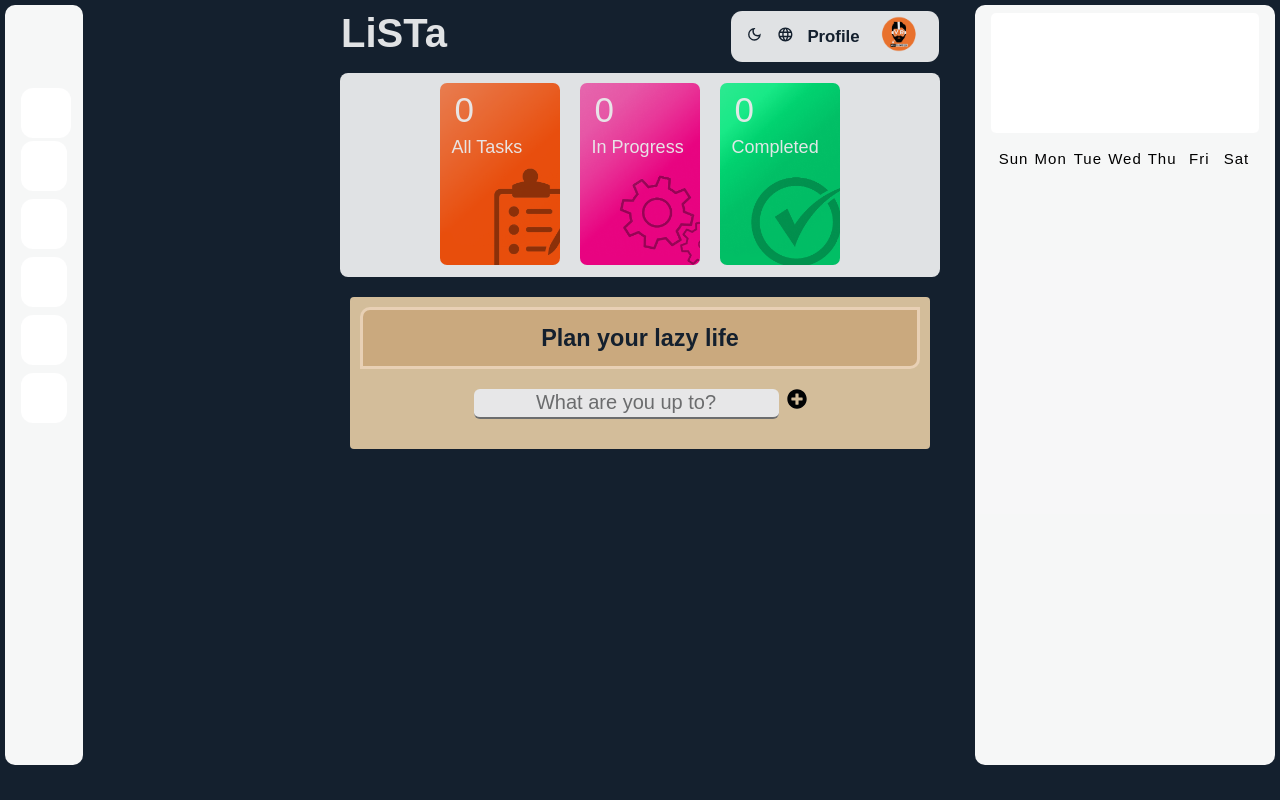
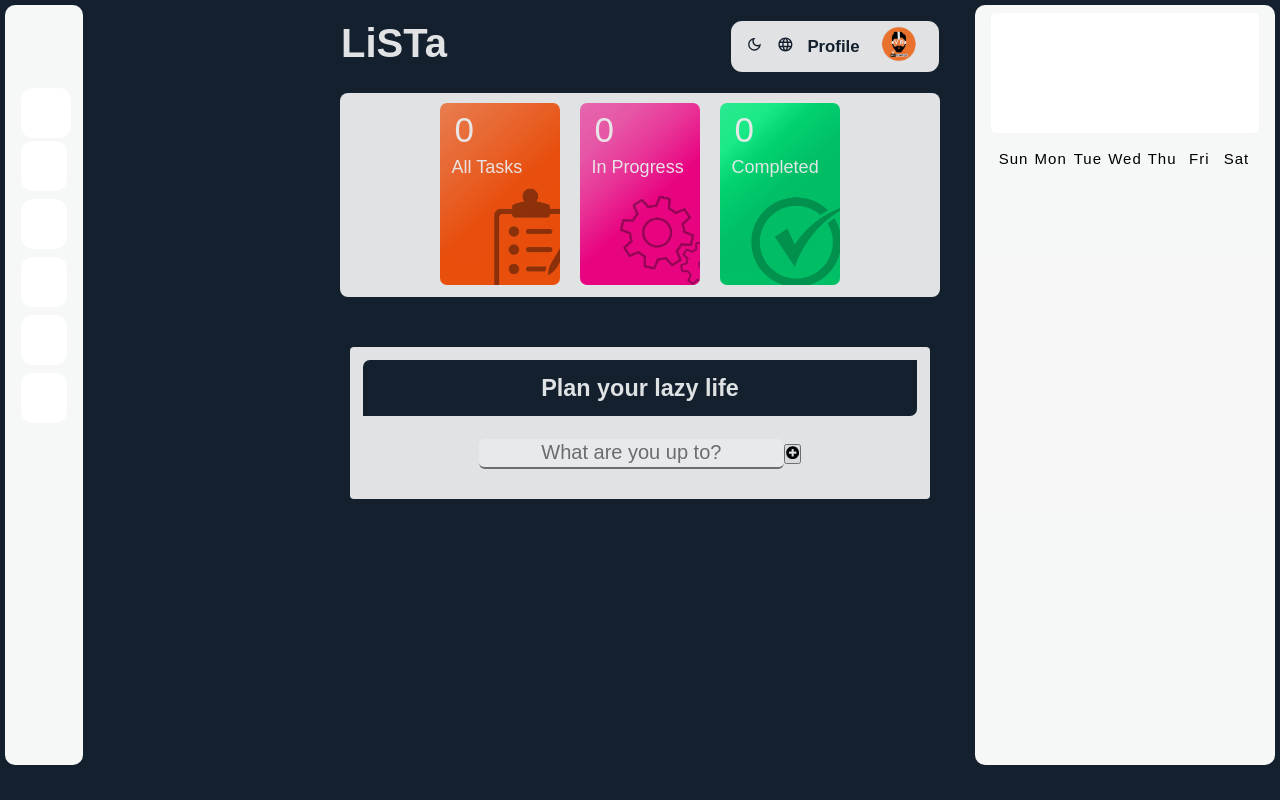
Before and after one commit to ODEH67/ToDo_List_React, a React (Create React App) app in the folder todo-list/: page / in a window 1280 px wide. Built offline with nearby package versions, Linux system fonts and the light colour scheme.

Commit message:
final_push_1

```diff
--- a/todo-list/src/App.js
+++ b/todo-list/src/App.js
@@ -11,7 +11,7 @@ import {MdOutlineLanguage} from 'react-icons/md'
 
 
 export default function App() {
-  return (
+return (
 <>
     <main>
         <header>
--- a/todo-list/src/TodoList_odeh_1.css
+++ b/todo-list/src/TodoList_odeh_1.css
@@ -26,12 +26,8 @@ body {
 main {
     display: flex;
     flex-direction: column;
-    padding: 1em;
+    padding: 2em;
     font-family: 'Roboto', sans-serif;
-    /* max-width: 50em; */
-    /* color:rgb(255, 255, 255); */
-    /* margin-left: 10em; */
-    /* margin-right: 2em; */
 }
 
 header {
@@ -84,7 +80,7 @@ header {
 
 .body_container {
     /* width: 50em; */
-    padding: 1em 0em;
+    padding: 2em 0em;
 }
 
 
@@ -113,15 +109,6 @@ text-decoration: none;
 position: relative;
 padding: 0em 1em;
 }
-
-/* .cat_1, .cat_2, .cat_3, .cat_4 {
-    color: rgb(255, 255, 255);
-    border-radius: 0.5em;
-    padding: 3em 1em;
-    font-size: 1.5em;
-    font-weight: bold;
-    margin: 0em 1em 0.5em;
-} */
 
 
 .categories h1 {
@@ -169,24 +156,9 @@ padding: 0em 1em;
     flex-direction: column;
     /* justify-content:space-around; */
     /* flex-wrap: wrap; */
-    padding: 2em 1em;
+    padding: 5em 1em;
     gap: 1em;
     justify-content:center;
-}
-
-
-.list_add {
-    color: var(--primary-color);
-    background-color: var(--secondary-color);
-    padding: 2em 1.5em;
-    margin: 1em 0.1em;
-    opacity: 90%;
-    align-items: center;
-
-    display: flex;
-    flex-direction: column;
-    font-size: 1em;
-    border-radius: 0.4em;
 }
 
 .list a {
@@ -195,40 +167,15 @@ padding: 0em 1em;
 }
 
 
-.list_add img{
-    opacity: 40%;
-    width: 7em;
-    margin: 1em;
-}
+.list_new {
+    color: var(--primary-color);
+    background-color: var(--secondary-color);
 
-/* .list_new {
-    color: rgba(24, 24, 24, 0.893);
-    background-color: aliceblue;
     border-radius: 0.2em;
-    padding: 0em 0.5em 0.5em;
+    padding: 0.5em 0.5em;
     opacity: 90%;
     text-align: center;
     font-size: 2em;
-    max-width: 7.2em;
-    min-width: 7.2em;
-} */
-
-/** class list new for templates **/
-
-.list_new {
-    color: var(--primary-color);
-    /* background-color: var(--secondary-color); */
-    background-color:rgba(255, 225, 180, 0.9);
-
-    border-radius: 0.2em;
-    padding: 0.5em 0.5em;
-    /* margin: 0.5em;  */
-    opacity: 90%;
-    text-align: center;
-    font-size: 2em;
-
-    /* max-width: 7.8em; */
-    /* min-width: 7.8em; */
 }
 
 .list_input_1, .list_title_1 {
@@ -249,41 +196,23 @@ padding: 0em 1em;
 
 .card_greeting {
     padding: 0.6em;
-   background-color:burlywood;
+    background-color:var(--primary-color);
     border-radius: 1rem 0rem;
-   border:3px solid bisque;
-   color:var(--primary-color)
+    border:3px solid var(--secondary-color);
+    color:var(--secondary-color)
 }
 
 .list_input_1 {
     font-size: 1em;
     /* max-width: 10em; */
     height: 1.5em;
+    color: var(--primary-color);
     background-color: var(--secondary-color);
     padding: 0em 1em;
 }
 
 .adder_modifier {
     padding: 2rem;
-}
-
-/* .status_blue {
-    background-color: blue;
-    color: blue;
-    border-radius: 50%;
-}
-
-.status_pink {
-    background-color:darkorchid;
-    color: darkorchid;
-    border-radius: 50%;
-}
-
-.status_green {
-    background-color:green;
-    color: green;
-    padding: 1em;
-    border-radius: 40%;
 }
 
 .color_list {
@@ -333,9 +262,8 @@ padding: 0em 1em;
     align-items: center;
     justify-content: space-between;
     font-size: 1.7em;
-    border-bottom: 2px solid rgba(110, 59, 59, 0.902);
-    background-color:rgba(255, 235, 205, 0.884);
-    border-radius: 4px;
+    border-bottom: 2px solid var(--primary-color);
+    background-color:aliceblue;
 }
 
 .add_div li {
--- a/todo-list/src/components/Tasks.js
+++ b/todo-list/src/components/Tasks.js
@@ -1,4 +1,5 @@
 import React, { useState, useEffect } from "react";
+
 
 import { FaPlusCircle } from "react-icons/fa";
 import { RiDeleteBin2Fill } from "react-icons/ri";
@@ -11,11 +12,13 @@ import DoneLists from "../pics/odeh/cat_Frame_22.png";
 import ProgressLists from "../pics/odeh/cat_Frame_33.png";
 
 import "../TodoList_odeh_1.css";
+
 const Filter = {
 	showAll: 0,
 	ShowOnlyInProgress: 1,
 	showOnlyCompleted: 2,
 };
+
 //call the local storage
 const getLocalStorage = () => {
 	let toDo = localStorage.getItem("toDo");
@@ -34,7 +37,7 @@ export function Tasks() {
 	// Temp State
 	const [newTask, setNewTask] = useState("");
 	const [updateData, setUpdateData] = useState("");
-	const [category, setcategory] = useState("");
+	// const [category, setcategory] = useState("");
 
 
 	//save to the local storage
@@ -45,15 +48,15 @@ export function Tasks() {
 	// Add task
 	const addTask = () => {
         a7a(Filter.showAll)
-		// filter = '';
-		// filter = Filter.showAll;
-		// if(newTask) {
-		// let num = Date.now()
-		// setToDo([...toDo, { id: num, text: newTask, status: false}
-		// ])
-		// setNewTask('')
+		filter = '';
+		filter = Filter.showAll;
+		if(newTask) {
+		let num = Date.now()
+		setToDo([...toDo, { id: num, text: newTask, status: false}
+		])
+		setNewTask('')
 
-		// }
+		}
 	};
 
 	// Delete task
@@ -114,6 +117,8 @@ export function Tasks() {
 		// filter = 'ShowOnlyCompleted'
         a7a(Filter.showOnlyCompleted)
 	};
+
+
 	function a7a(param) {
         let matches
 		switch (param) {
```
Also changed, not shown: todo-list/src/components/UpdateForm.js (line endings or trailing spaces). Lines whose indentation alone changed are shown as unchanged.
